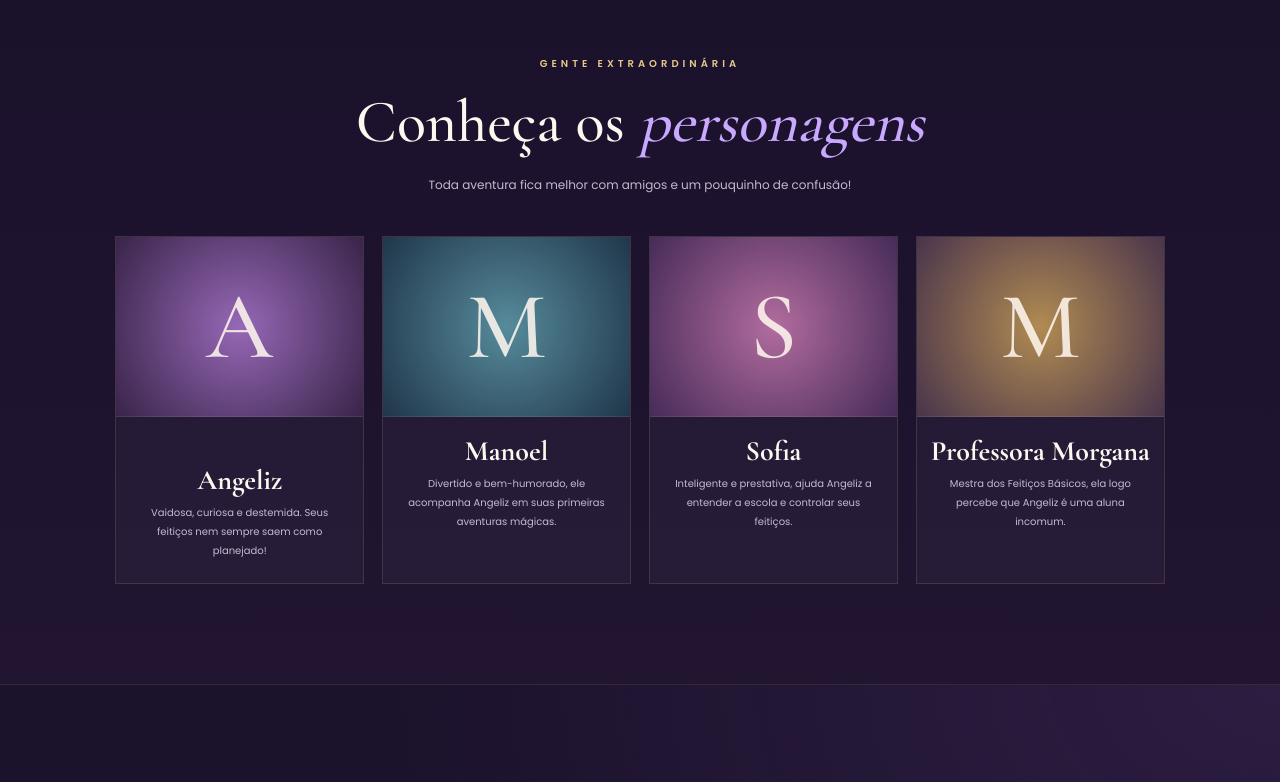
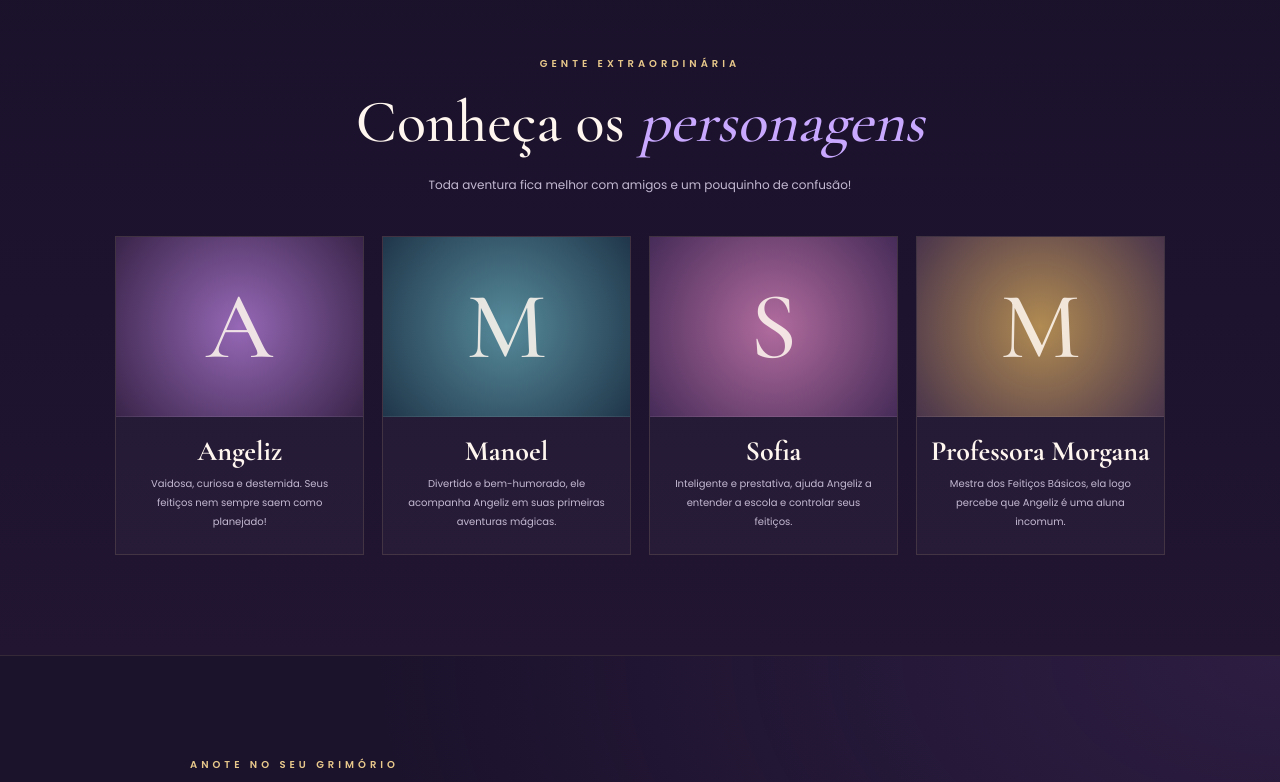
Before and after one commit to eberin9/site-Angeliz-sob-o-jardim, a plain HTML site: page index.html in a window 1280 px wide. Shown: the part 2000-2782 px from the top of the page. Drawn offline with nearby package versions, Linux system fonts and the light colour scheme.

Commit message:
Fix HTML structure for Angeliz card

```diff
--- a/index.html
+++ b/index.html
@@ -91,7 +91,8 @@
 
       <div class="cartoes">
         <article class="cartao">
-          <div class="retrato angeliz">A</div><br><h3>Angeliz</h3>
+          <div class="retrato angeliz">A</div>
+          <h3>Angeliz</h3>
           <p>Vaidosa, curiosa e destemida. Seus feitiços nem sempre saem como planejado!</p>
         </article>
 
```
